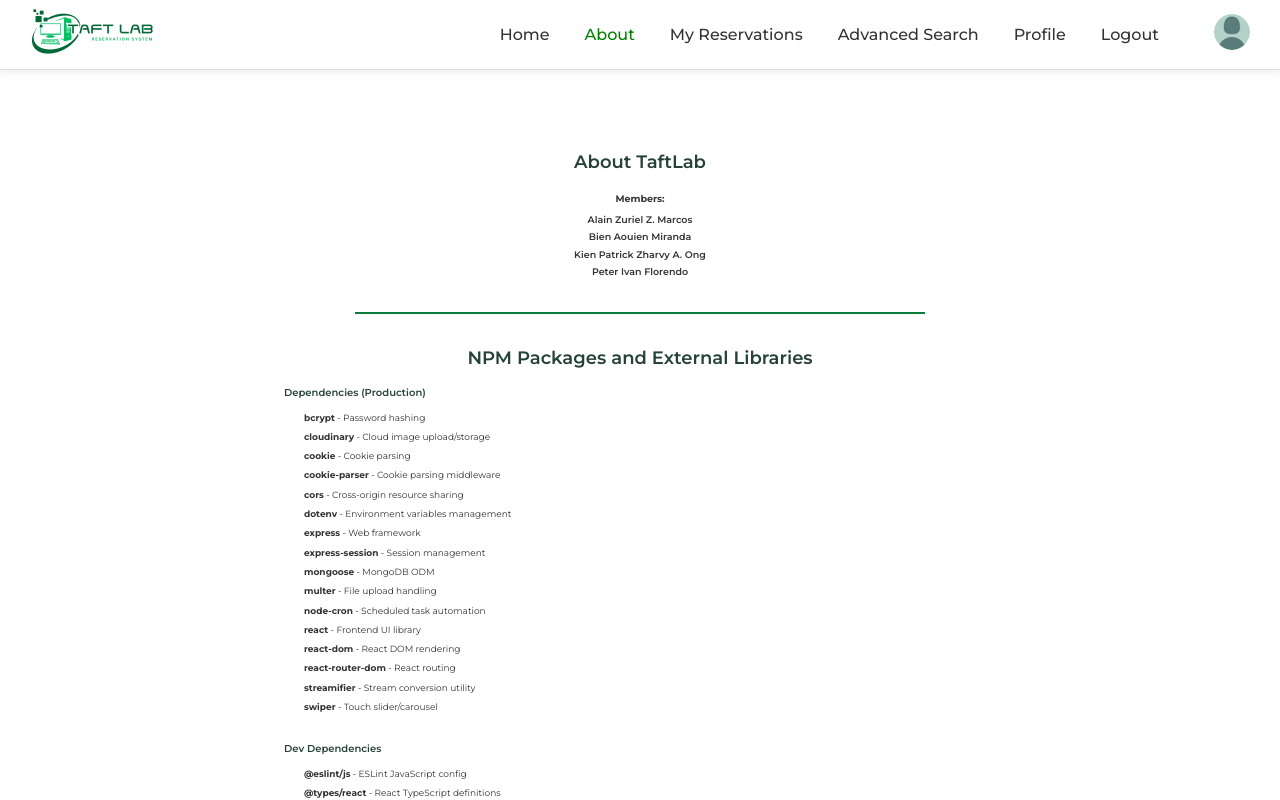
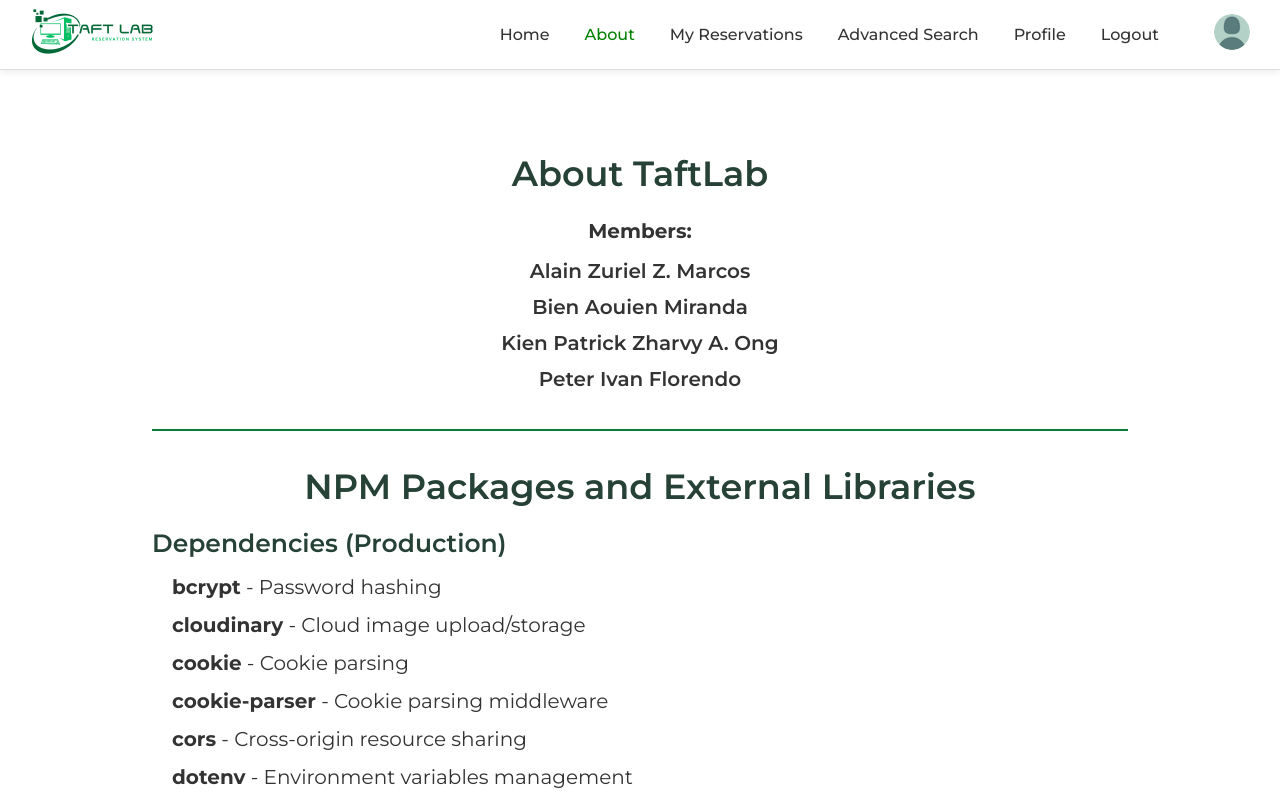
Before and after one commit to Notebook24/CCAPDEV_Taft_Lab, a React (Vite) app in the folder frontend/: page /user/about in a window 1280 px wide. Shown: the top 800 px of the page. Built offline with nearby package versions, Linux system fonts and the light colour scheme; no server answers.

Commit message:
Final version

```diff
--- a/frontend/src/style/user_css/About.css
+++ b/frontend/src/style/user_css/About.css
@@ -15,13 +15,12 @@
 }
 
 .about-body {
-    width: 100%;
-    max-width: 760px;
+    width: 80%;
     padding: 0 24px;
 }
 
 .about-title {
-    font-size: 1.8rem;
+    font-size: 3.5rem;
     font-weight: 600;
     color: #264237;
     margin-bottom: 16px;
@@ -34,7 +33,7 @@
 }
 
 .about-members p {
-    font-size: 0.95rem;
+    font-size: 2rem;
     color: #333;
     line-height: 1.8;
 }
@@ -49,11 +48,11 @@
     height: 2px;
     background-color: #0b7d3b;
     margin: 32px auto;
-    width: 80%;
+    width: 100%;
 }
 
 .about-desc h3 {
-    font-size: 1rem;
+    font-size: 2.5rem;
     font-weight: 600;
     color: #264237;
     margin: 28px 0 10px 0;
@@ -69,7 +68,7 @@
 }
 
 .about-desc li {
-    font-size: 0.9rem;
+    font-size: 2rem;
     color: #333;
     line-height: 1.7;
     margin: 4px 0;
```
Also changed, not shown: 1 other file (tests, documents, lock files or other folders).
